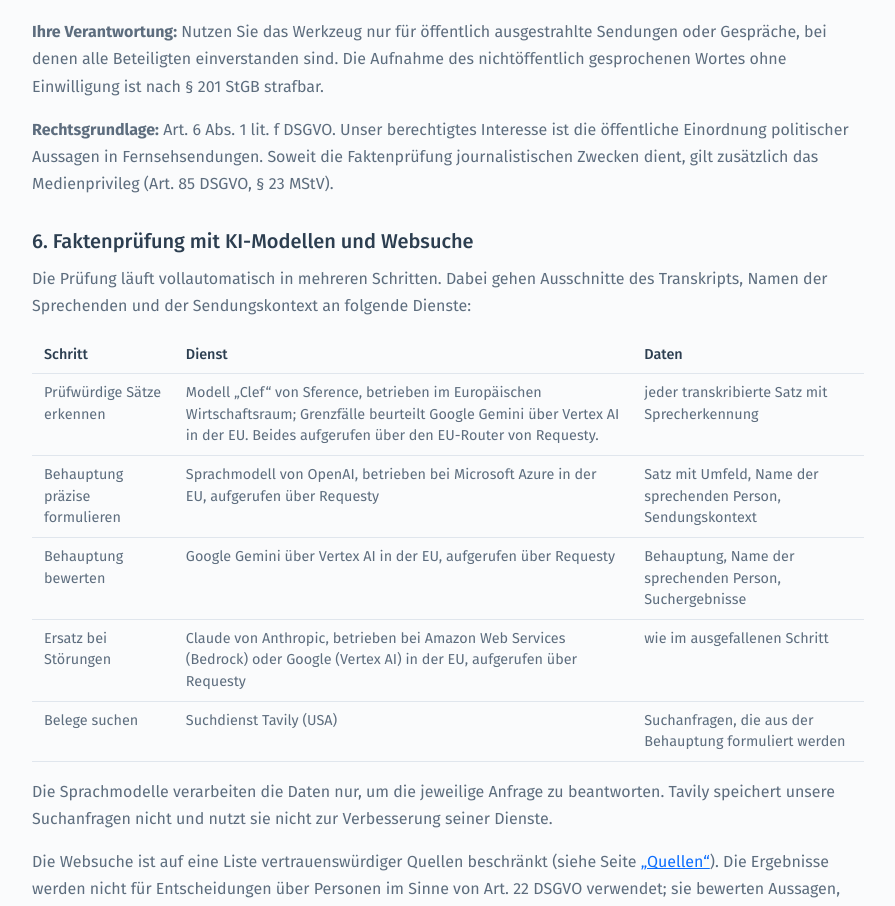
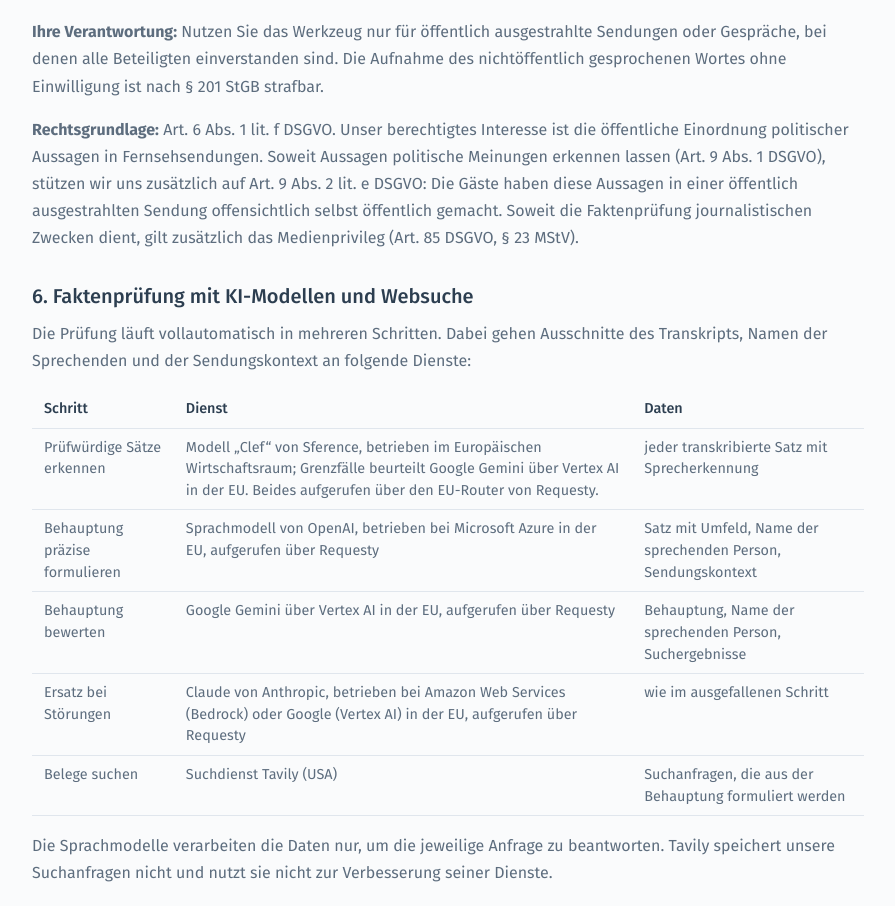
Before and after one commit to mertensu/live_faktencheck, a React (Vite) app in the folder frontend/: page /datenschutz in a window 1280 px wide. Shown: the part 2126-3032 px from the top of the page, without its empty margins (192-1087 px from the left). Built offline with nearby package versions, Linux system fonts and the light colour scheme; no server answers.

Commit message:
Datenschutz: Art. 9 (political opinions) and Art. 45 (DPF) bases

```diff
--- a/frontend/src/pages/DatenschutzPage.jsx
+++ b/frontend/src/pages/DatenschutzPage.jsx
@@ -141,8 +141,11 @@ export function DatenschutzPage() {
         </p>
         <p>
           <strong>Rechtsgrundlage:</strong> Art. 6 Abs. 1 lit. f DSGVO. Unser berechtigtes Interesse ist die
-          öffentliche Einordnung politischer Aussagen in Fernsehsendungen. Soweit die Faktenprüfung journalistischen
-          Zwecken dient, gilt zusätzlich das Medienprivileg (Art. 85 DSGVO, § 23 MStV).
+          öffentliche Einordnung politischer Aussagen in Fernsehsendungen. Soweit Aussagen politische Meinungen
+          erkennen lassen (Art. 9 Abs. 1 DSGVO), stützen wir uns zusätzlich auf Art. 9 Abs. 2 lit. e DSGVO: Die
+          Gäste haben diese Aussagen in einer öffentlich ausgestrahlten Sendung offensichtlich selbst öffentlich
+          gemacht. Soweit die Faktenprüfung journalistischen Zwecken dient, gilt zusätzlich das Medienprivileg
+          (Art. 85 DSGVO, § 23 MStV).
         </p>
 
         <h2>6. Faktenprüfung mit KI-Modellen und Websuche</h2>
@@ -228,9 +231,9 @@ export function DatenschutzPage() {
           Die Transkription läuft über den EU-Endpunkt von AssemblyAI; Audio und Transkript werden dort in der EU
           verarbeitet. Die Sprachmodelle rufen wir über den EU-Router von Requesty auf. Cloudflare, AssemblyAI,
           Tavily, Google, OpenAI und Anthropic sind US-Unternehmen oder gehören zu US-Konzernen; ein Zugriff aus den
-          USA ist daher nicht ausgeschlossen. Eine Übermittlung in die USA stützen wir auf das EU-US Data Privacy
-          Framework, soweit der Anbieter dort zertifiziert ist, sonst auf EU-Standardvertragsklauseln (Art. 46 Abs. 2
-          lit. c DSGVO).
+          USA ist daher nicht ausgeschlossen. Eine Übermittlung in die USA stützen wir auf den Angemessenheitsbeschluss
+          der EU-Kommission zum EU-US Data Privacy Framework (Art. 45 DSGVO), soweit der Anbieter dort zertifiziert
+          ist, sonst auf EU-Standardvertragsklauseln (Art. 46 Abs. 2 lit. c DSGVO).
         </p>
 
         <h2>10. Ihre Rechte</h2>
```
